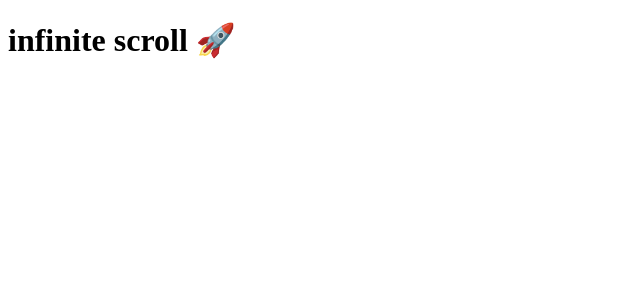
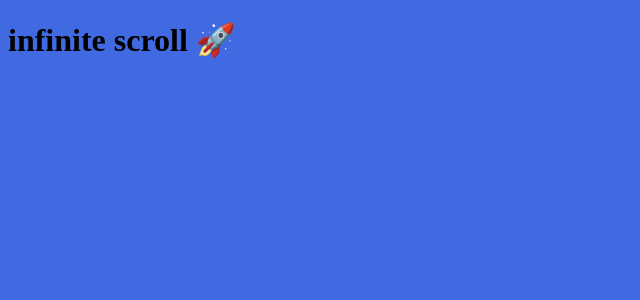
Before and after one commit to lukinoo/react-infinite-scroll, a React (Vite) app: page / in a window 1280 px wide. Shown: the top 300 px of the page, without its empty margins (0-640 px from the left). Built offline with nearby package versions, Linux system fonts and the light colour scheme.

Commit message:
adding scss for styles ✨

```diff
--- /dev/null
+++ b/src/css/index.css
@@ -0,0 +1,3 @@
+body {
+  background: royalblue;
+}/*# sourceMappingURL=index.css.map */
--- a/src/main.tsx
+++ b/src/main.tsx
@@ -1,6 +1,7 @@
 import React from "react";
 import ReactDOM from "react-dom/client";
 import App from "./App";
+import "./css/index.css";
 
 ReactDOM.createRoot(document.getElementById("root") as HTMLElement).render(
   <React.StrictMode>
--- /dev/null
+++ b/src/scss/index.scss
@@ -0,0 +1,3 @@
+body {
+  background: royalblue;
+}
```
Also changed, not shown: 1 other file (tests, documents, lock files or other folders).
